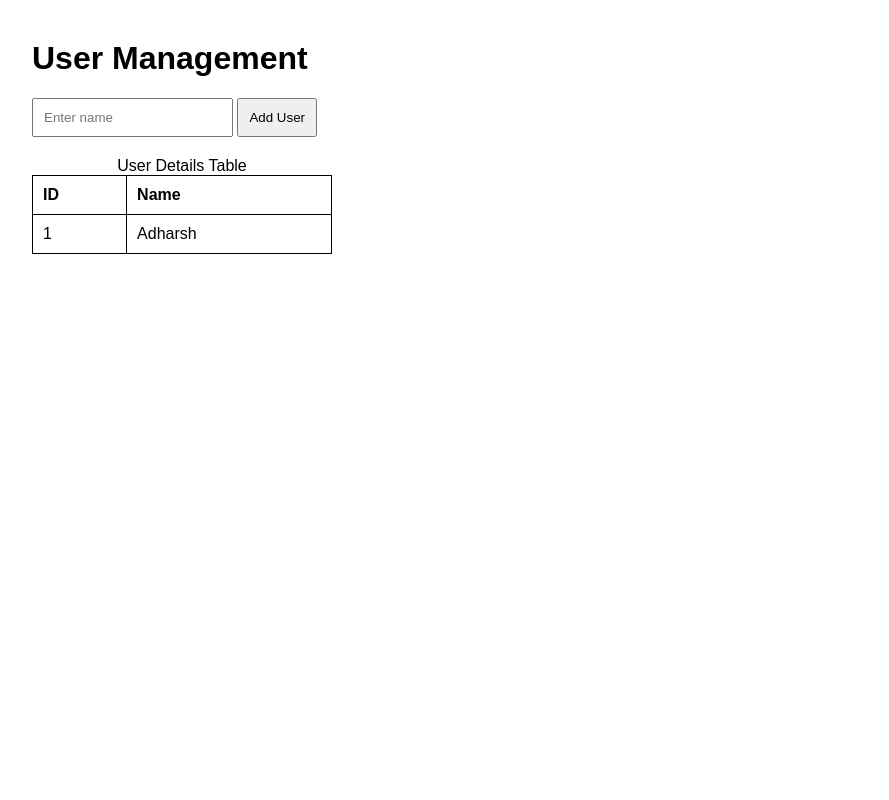
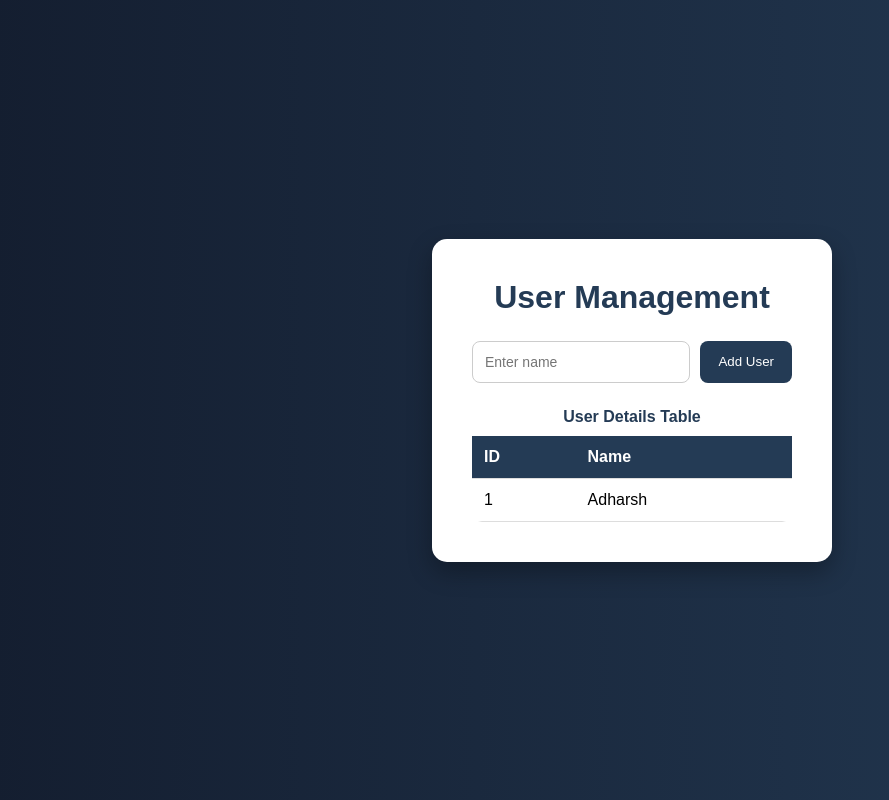
Before and after one commit to Adharsh-jai/pipe, a Flask app: page / in a window 1280 px wide. Shown: the whole page, without its empty margins (8-897 px from the left). Run offline with Flask 3, Linux system fonts and the light colour scheme; data comes from the database, SQL or seed files in the repository.

Commit message:
style added

```diff
--- a/templates/index.html
+++ b/templates/index.html
@@ -5,36 +5,103 @@
     <title>Flask SQLite App</title>
 
     <style>
+
+        *{
+            margin:0;
+            padding:0;
+            box-sizing:border-box;
+        }
+
         body{
-            font-family: Arial;
-            margin:40px;
+            font-family: Arial, sans-serif;
+            background: linear-gradient(to right, #141e30, #243b55);
+            min-height:100vh;
+            display:flex;
+            justify-content:center;
+            align-items:center;
+        }
+
+        .container{
+            background:white;
+            padding:40px;
+            border-radius:15px;
+            width:400px;
+            box-shadow:0 10px 25px rgba(0,0,0,0.3);
+        }
+
+        h1{
+            text-align:center;
+            margin-bottom:25px;
+            color:#243b55;
+        }
+
+        form{
+            display:flex;
+            gap:10px;
+            margin-bottom:25px;
         }
 
         input{
-            padding:10px;
+            flex:1;
+            padding:12px;
+            border:1px solid #ccc;
+            border-radius:8px;
+            outline:none;
+            font-size:14px;
+        }
+
+        input:focus{
+            border-color:#243b55;
         }
 
         button{
-            padding:10px;
+            padding:12px 18px;
+            background:#243b55;
+            color:white;
+            border:none;
+            border-radius:8px;
+            cursor:pointer;
+            transition:0.3s;
+        }
+
+        button:hover{
+            background:#141e30;
         }
 
         table{
-            margin-top:20px;
-            border-collapse: collapse;
-            width:300px;
+            width:100%;
+            border-collapse:collapse;
+            overflow:hidden;
+            border-radius:10px;
         }
 
-        table, th, td{
-            border:1px solid black;
+        caption{
+            margin-bottom:10px;
+            font-weight:bold;
+            color:#243b55;
+        }
+
+        th{
+            background:#243b55;
+            color:white;
         }
 
         th, td{
-            padding:10px;
+            padding:12px;
             text-align:left;
+            border-bottom:1px solid #ddd;
         }
+
+        tr:hover{
+            background:#f5f5f5;
+        }
+
     </style>
 </head>
+
 <body>
+
+    <div class="container">
 
         <h1>User Management</h1>
 
@@ -45,6 +112,7 @@
 
         <table>
             <caption>User Details Table</caption>
+
             <tr>
                 <th>ID</th>
                 <th>Name</th>
@@ -56,7 +124,10 @@
                 <td>{{ user[1] }}</td>
             </tr>
             {% endfor %}
+
         </table>
+
+    </div>
 
 </body>
 </html>
```
Lines whose indentation alone changed are shown as unchanged.
